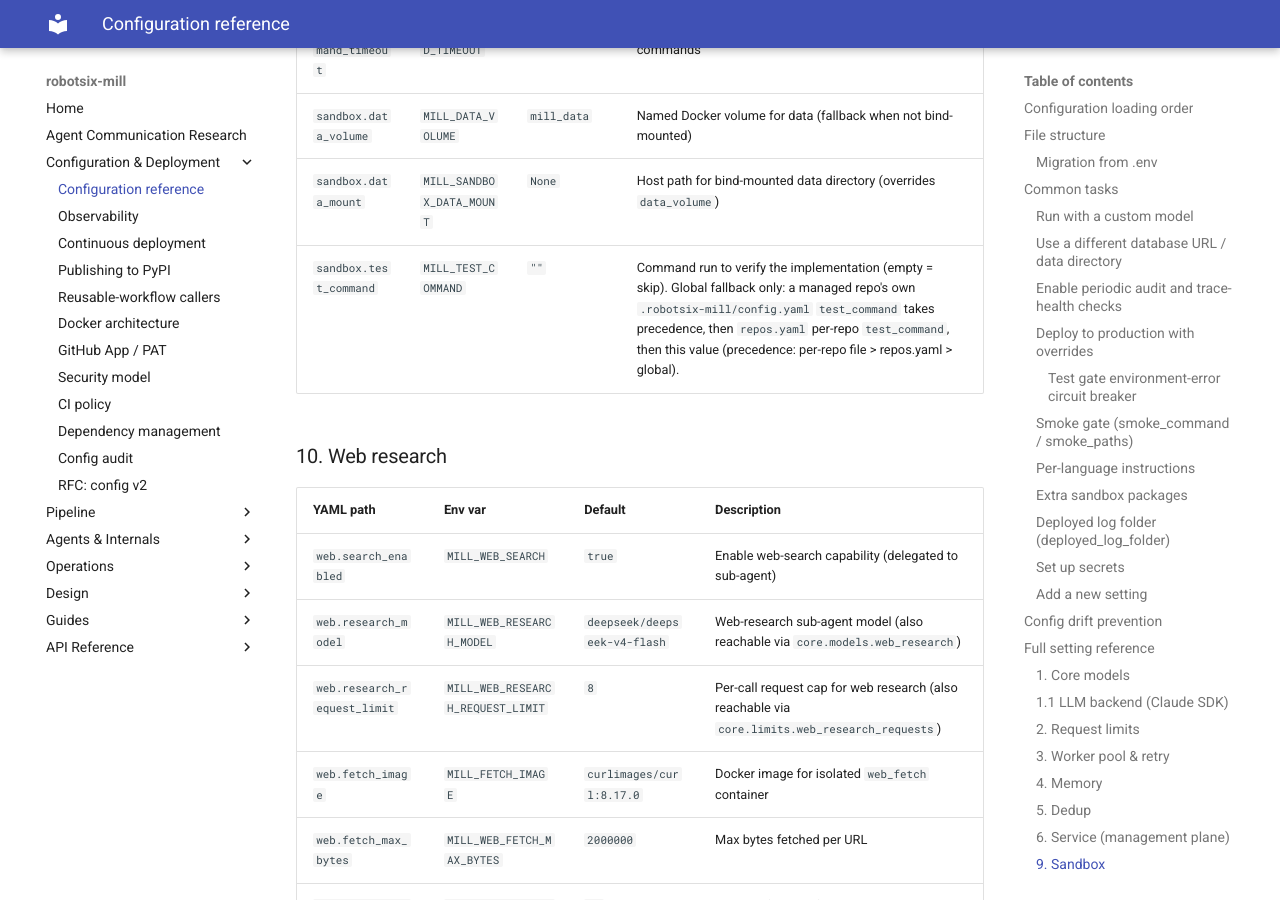
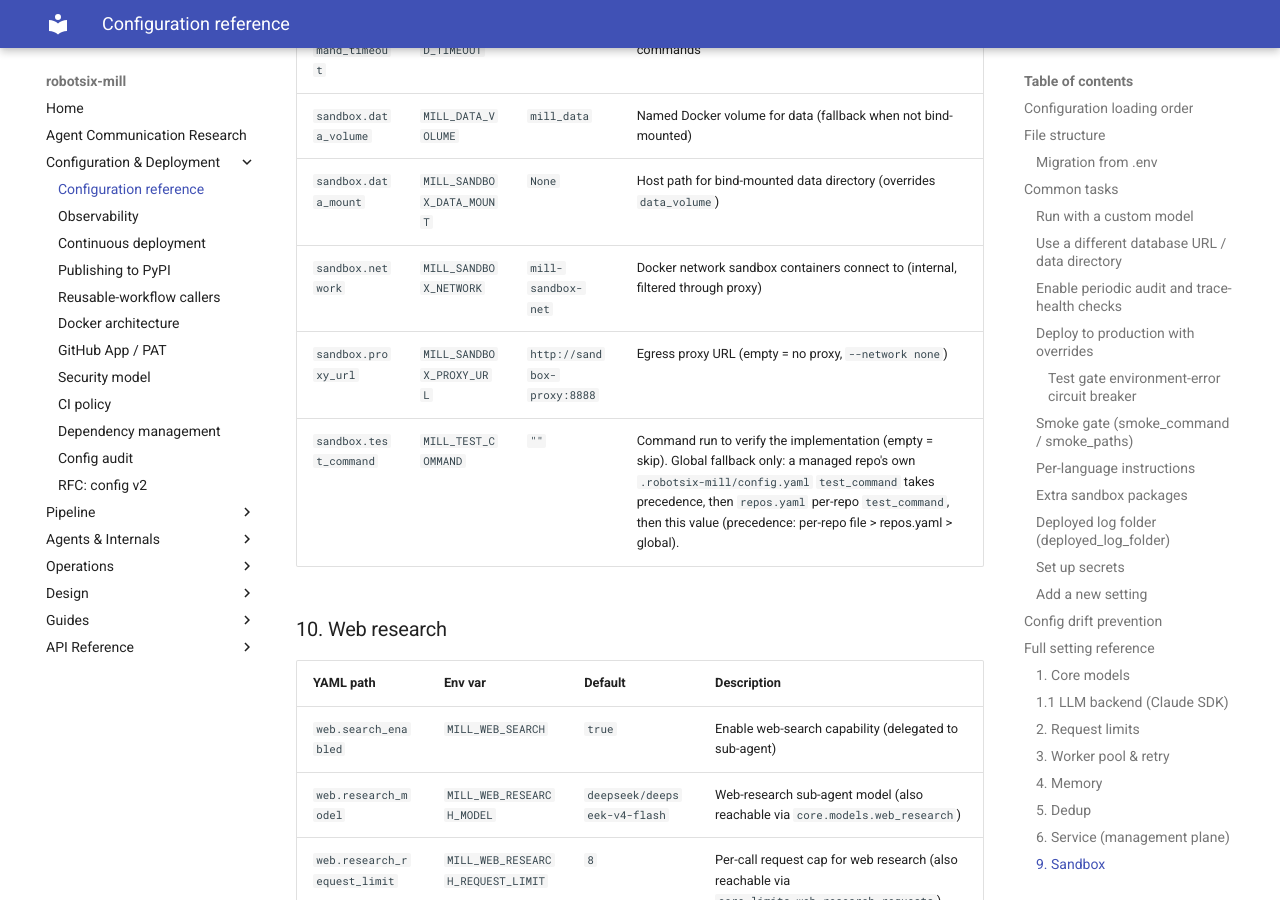
Before and after one commit to damien-robotsix/robotsix-mill, an MkDocs documentation site: the page built from docs/configuration.md, in a window 1280 px wide and 900 px high, scrolled down 18121 px. Built offline with MkDocs 1.6.1 and Material for MkDocs 9.7.7, drawn with Linux system fonts in a browser that asks for light colours.

Commit message:
mill: config drift: sandbox.network/sandbox.proxy_url missing from docs (20260618T063044Z-config-drift-sandbox-network-sandbox-pro-d13e)

```diff
--- a/docs/configuration.md
+++ b/docs/configuration.md
@@ -536,6 +536,8 @@ robotsix-llmio Claude Agent SDK transport.
 | `sandbox.command_timeout` | `MILL_COMMAND_TIMEOUT` | `1800` | Wall-clock cap (seconds) for sandbox shell/test commands |
 | `sandbox.data_volume` | `MILL_DATA_VOLUME` | `mill_data` | Named Docker volume for data (fallback when not bind-mounted) |
 | `sandbox.data_mount` | `MILL_SANDBOX_DATA_MOUNT` | `None` | Host path for bind-mounted data directory (overrides `data_volume`) |
+| `sandbox.network` | `MILL_SANDBOX_NETWORK` | `mill-sandbox-net` | Docker network sandbox containers connect to (internal, filtered through proxy) |
+| `sandbox.proxy_url` | `MILL_SANDBOX_PROXY_URL` | `http://sandbox-proxy:8888` | Egress proxy URL (empty = no proxy, `--network none`) |
 | `sandbox.test_command` | `MILL_TEST_COMMAND` | `""` | Command run to verify the implementation (empty = skip). Global fallback only: a managed repo's own `.robotsix-mill/config.yaml` `test_command` takes precedence, then `repos.yaml` per-repo `test_command`, then this value (precedence: per-repo file > repos.yaml > global). |
 
 ### 10. Web research
```
